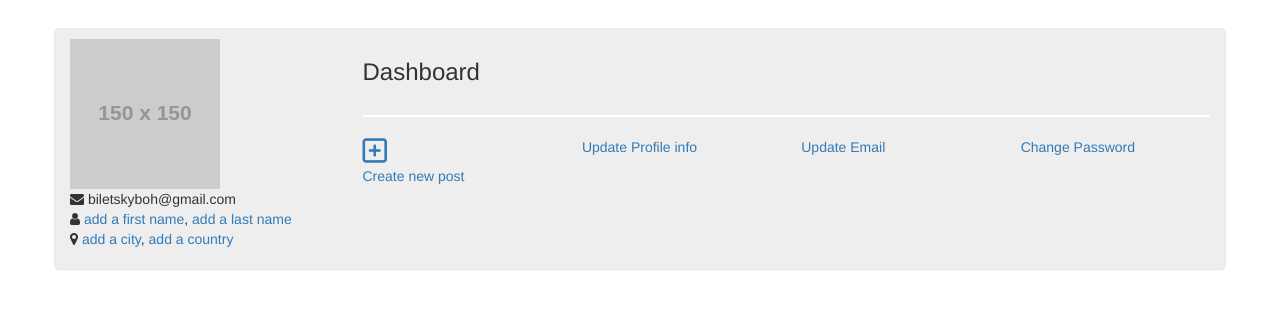
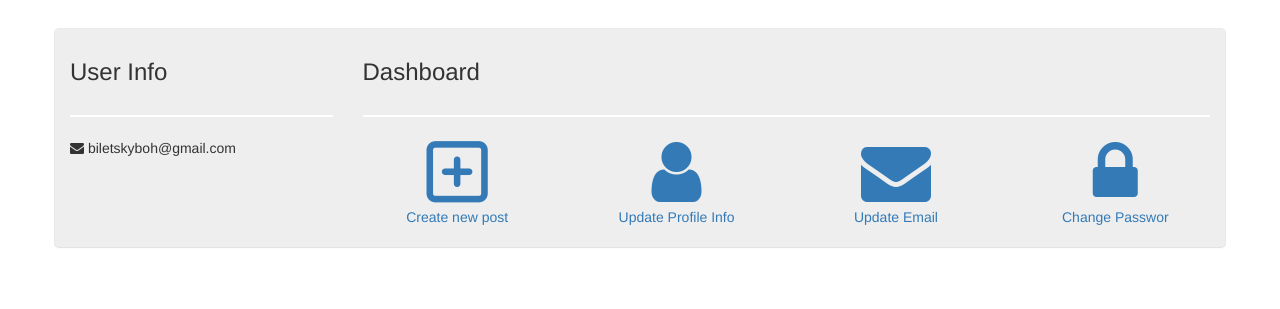
Before and after one commit to biletboh/simpleblog, a Django app: page /accounts/profile/1/ in a window 1280 px wide. Shown: the part 51-360 px from the top of the page. Run offline with Django 3.2, Linux system fonts and the light colour scheme; a user stored in the database is signed in; data comes from the database, SQL or seed files in the repository; grey boxes labelled with a size stand in for pictures from a placeholder-image service; some libraries are stand-ins or nearby versions.

Commit message:
added custom profile functionality

```diff
--- a/blog/templates/blog/base.html
+++ b/blog/templates/blog/base.html
@@ -13,10 +13,13 @@
 <meta content='width=device-width, initial-scale=1.0, maximum-scale=1.0, user-scalable=0' name='viewport' />
 <meta name="viewport" content="width=device-width" />
 
-<!-- bootstrap -->
+<!-- Bootstrap -->
 <link href="https://maxcdn.bootstrapcdn.com/bootstrap/3.3.7/css/bootstrap.min.css" rel="stylesheet"/>
 <script src="https://ajax.googleapis.com/ajax/libs/jquery/2.2.4/jquery.min.js"></script>
 <script src="https://maxcdn.bootstrapcdn.com/bootstrap/3.3.6/js/bootstrap.min.js"></script>
+
+<!-- iQuery ui -->
+<script src="https://ajax.googleapis.com/ajax/libs/jquery/1.8.3/jquery.min.js"></script>
 
 <!-- Custom styles -->
 <link href="{% static 'blog/css/custom.css' %}" rel="stylesheet"/>
@@ -27,6 +30,19 @@
 <!-- Fonts and icons -->
 <link href="http://maxcdn.bootstrapcdn.com/font-awesome/4.2.0/css/font-awesome.min.css" rel="stylesheet">
 <link href='http://fonts.googleapis.com/css?family=Open+Sans:300italic,400,300' rel='stylesheet' type='text/css'>
+
+<!-- File Uploader -->
+<script src="{% static 'ajaxuploader/js/fileuploader.js' %}"></script>
+<script src="{% static 'file_form/file_form.js' %}"></script>
+
+<!-- File Uploader Css -->
+<link rel="stylesheet" href="{% static 'ajaxuploader/css/fileuploader.css' %}">
+
+<!-- Form Media -->
+{{ form.media }}
+
+{% block head %}
+{% endblock %}
 
 </head>
 <body>
@@ -56,5 +72,6 @@
   </div>
 </nav>
 {% block content %}{% endblock %}
+{% block js %}{% endblock %}
 </body>
 </html>
--- a/blog/templates/blog/profile.html
+++ b/blog/templates/blog/profile.html
@@ -7,10 +7,14 @@
       <div class="col-lg-3 col-md-3 col-sm-3 text-left">
         <div class="row">
           <div class="col-lg-12">
-            {% if user.first_name %}
+            <h3> User Info </h3>
+          </div>
+        </div>
+        <hr>
+        <div class="row">
+          <div class="col-lg-12">
+            {% if user.user_profile.avatar%}
             <img src = "{{user.user_profile.avatar.thumb.url}}" class="img-responsive" alt="{{user.user_profile.avatar.name}}"/>
-          {% else %}
-          <img src = "http://placehold.it/150x150" class="img-responsive" alt="profile picture"/>
             {% endif %}
           </div>
         </div>
@@ -20,35 +24,28 @@
             <ul class="list-unstyled profile">
               <li><i class="fa fa-envelope" aria-hidden="true"></i>
               {{user.email}}</li>
-
-            <li><i class="fa fa-user" aria-hidden="true"></i>
+              <li>
               {% if user.first_name %}
+              <i class="fa fa-user" aria-hidden="true"></i>
               {{user.first_name}}
-            {% else %}
-            <a href="#">add a first name</a>,
               {% endif %}
               {% if user.last_name %}
               {{user.last_name}}
-            {% else %}
-            <a href="#">add a last name</a>
               {% endif %}
               </li>
-            <li><i class="fa fa-map-marker" aria-hidden="true"></i>
+              <li>
               {% if user.user_profile.city%}
+              <i class="fa fa-map-marker" aria-hidden="true"></i>
               {{user.user_profile.city}},
-            {% else %}
-            <a href="#">add a city</a>,
               {% endif %}
               {% if user.user_profile.country%}
               {{user.user_profile.country}}
-            {% else %}
-            <a href="#">add a country</a>
               {% endif %}
               </li>
               <li>
               {% if user.user_profile.birthday%}
               <i class="fa fa-birthday-cake" aria-hidden="true"></i>
-            {{user.user_profile.birthday}},
+              {{user.user_profile.birthday}}
               {% endif %}
               </li>
 
@@ -66,8 +63,9 @@
         <div class="row">
           <div class="col-lg-3 col-md-3 col-sm-3 col-xs-12 site-preview">
             <div class="projects preview-box">
-            <a href="#"><ul class="list-unstyled">
-                <li><i class="fa fa-plus-square-o fa-2x" aria-hidden="true"></i></li>
+              <a href="#">
+                <ul class="list-unstyled text-center">
+                  <li><i class="fa fa-plus-square-o fa-5x" aria-hidden="true"></i></li>
                   <li> Create new post</li>
                 </ul>
               </a>
@@ -75,20 +73,33 @@
           </div>
           <div class="col-lg-3 col-md-3 col-sm-3 col-xs-12 site-preview">
             <div class="projects preview-box">
-
-            <a href="#">Update Profile info</a>
+              <a href="{% url 'blog:update-profile' user.pk %}">
+                <ul class="list-unstyled text-center">
+                  <li><i class="fa fa-user fa-5x" aria-hidden="true"></i></li>
+                  <li>Update Profile Info </li>
+                </u>
+              </a>
+            </div>
+          </div>
+          <div class="col-lg-3 col-md-3 col-sm-3 col-xs-12 site-preview">
+            <div class="projects preview-box">
+              <a href="{% url 'account_email' %}#">
+                <ul class="list-unstyled text-center">
+                  <li><i class="fa fa-envelope fa-5x" aria-hidden="true"></i></li>
+                  <li>Update Email</li>
+                </u>
+              </a>
             </div>
           </div>
           <div class="col-lg-3 col-md-3 col-sm-3 col-xs-12 site-preview">
             <div class="projects preview-box">
 
-            <a href="{% url 'account_email' %}#">Update Email</a>
-          </div>
-        </div>
-        <div class="col-lg-3 col-md-3 col-sm-3 col-xs-12 site-preview">
-          <div class="projects preview-box">
-
-            <a href="{% url 'account_change_password' %}">Change Password</a>
+              <a href="{% url 'account_change_password' %}">
+                <ul class="list-unstyled text-center">
+                  <li><i class="fa fa-lock fa-5x" aria-hidden="true"></i></li>
+                  <li>Change Passwor</li>
+                </u>
+              </a>
             </div>
           </div>
 
--- a/blog/urls.py
+++ b/blog/urls.py
@@ -8,4 +8,6 @@ urlpatterns = [
         url(r'^$', views.WelcomePage.as_view(), name = 'welcome'),
         url(r'accounts/profile/(?P<pk>[0-9]+)/$',
             views.UserProfile.as_view(), name='profile'),
+        url(r'user/update/(?P<pk>[0-9]+)/$', views.UserUpdate.as_view(), name = 'update-profile'),
+        url(r'user/delete/(?P<pk>[0-9]+)/$', views.UserDelete.as_view(), name = 'user-delete'),
 ]
--- a/blog/views.py
+++ b/blog/views.py
@@ -1,5 +1,6 @@
 from django.shortcuts import render
 from django.http import HttpResponse
+from django.core.urlresolvers import reverse
 
 from django.views.generic import View, DetailView, DeleteView, TemplateView, FormView, ListView
 from django.contrib.auth.mixins import LoginRequiredMixin
@@ -55,13 +56,13 @@ class UserUpdateFormView(LoginRequiredMixin, SingleObjectMixin, FormView):
 
         country = form.cleaned_data['country']
         city = form.cleaned_data['city']
-        #birthday = form.cleaned_data['birthday']
+        birthday = form.cleaned_data['birthday']
         avatar = form.cleaned_data['avatar']
         if avatar:
             user.user_profile.avatar = avatar
         userprofile.country = country
         userprofile.city = city
-        #userprofile.birthday = birthday
+        userprofile.birthday = birthday
 
         user.save()
         return super(UserUpdateFormView, self).form_valid(form)
--- a/simpleblog/urls.py
+++ b/simpleblog/urls.py
@@ -1,6 +1,7 @@
 from django.conf import settings
 from django.conf.urls import url, include
 from django.contrib import admin
+from django.conf.urls.static import static
 
 
 urlpatterns = [
@@ -10,4 +11,11 @@ urlpatterns = [
 
     # email verification urls
     url(r'^accounts/', include('allauth.urls')),
+
+    # uploads
+    url(r'^upload/', include('django_file_form.urls')),
 ]
+
+
+if settings.DEBUG:
+    urlpatterns += static(settings.MEDIA_URL, document_root=settings.MEDIA_ROOT)
```
Also changed, not shown: blog/forms.py (+6 -7 lines), blog/templates/blog/update-profile.html (added, +61 -0 lines), blog/templates/upload_template.html (added, +30 -0 lines), blog/templatetags/object_attributes.py (added, +13 -0 lines), simpleblog/settings.py (+6 -1 lines). Lines whose indentation alone changed are shown as unchanged.
